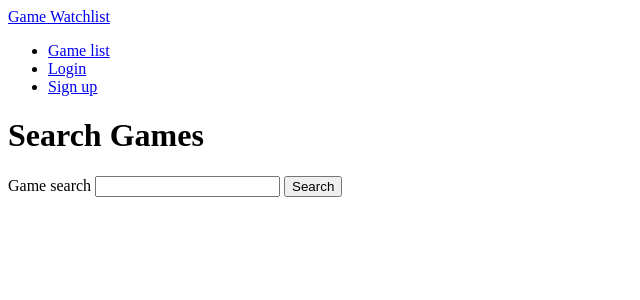
After one commit to jallen105/steam-price-checker, a Django app: page /game-list/ in a window 1280 px wide. The commit adds this page. Shown: the top 300 px of the page, without its empty margins (0-640 px from the left). Run offline with Django 5.2, Linux system fonts and the light colour scheme.

Commit message:
created the game list view and template. Can search and display list games.

```diff
--- a/main_app/templates/base.html
+++ b/main_app/templates/base.html
@@ -20,14 +20,17 @@
       <nav>
         <ul>
           {% if user.is_authenticated %}
-                <li><a href="{% url 'watchlist-index' %}">All Watchlists</a></li>
-                <li><a href="{% url 'watchlist-create' %}">Add a Watchlist</a></li>
+            <li><a href="{% url "game-list" %}">Game list</a></li>
+            <li><a href="{% url 'watchlist-index' %}">All Watchlists</a></li>
+            <li><a href="{% url 'watchlist-create' %}">Add a Watchlist</a></li>
+            <li>
                 <form id='logout-form' method='post' action="{% url "logout" %}">
                     {% csrf_token %}
                     <button type='submit' >Log out</button>
                 </form>
             </li>
-            {% else %}
+          {% else %}
+            <li><a href="{% url "game-list" %}">Game list</a></li>
             <li><a href="{% url 'home' %}">Login</a></li>
             <li><a href="{% url "signup" %}">Sign up</a></li>
           {% endif %}
--- /dev/null
+++ b/main_app/templates/game_list.html
@@ -0,0 +1,24 @@
+{% extends 'base.html' %}
+{% block content %}
+
+<h1>Search Games</h1>
+<form action="{% url 'game-list' %}" method="GET">
+  <label for="query">Game search</label>
+  <input id="query" name="query" type="text" required />
+  <button type="submit">Search</button>
+</form>
+
+{% if search_data %}
+  <h2>Result</h2>
+  <ul>
+    {% for game in search_data %}
+        <li>
+            <img src="{{game.icon}}" alt="{{game.name}} logo">
+            <p>{{game.name}}</p>
+        </li>
+    {% endfor %}
+  </ul>
+
+{% endif %}
+
+{% endblock %}
--- a/main_app/templates/main_app/watchlist_list.html
+++ b/main_app/templates/main_app/watchlist_list.html
@@ -10,7 +10,7 @@
 </section>
 
 <section class="card-container">
-  {% for watchlist in watchlist_list %}
+  {% for watchlist in user_watchlists %}
     <div class="card">
       <div class="card-bg"></div>
       <a href="{% url 'watchlist-detail' watchlist.id %}">
--- a/main_app/urls.py
+++ b/main_app/urls.py
@@ -9,4 +9,5 @@ urlpatterns = [
     path('watchlists/create/', views.WatchlistCreate.as_view(), name='watchlist-create'),
     path('watchlists/<int:pk>/update/', views.WatchlistUpdate.as_view(), name='watchlist-update'),
     path('watchlists/<int:pk>/delete/', views.WatchlistDelete.as_view(), name='watchlist-delete'),
+    path('game-list/', views.game_list, name='game-list')
 ]
--- a/main_app/views.py
+++ b/main_app/views.py
@@ -1,4 +1,7 @@
 from django.shortcuts import render, redirect
+from asgiref.sync import sync_to_async
+import httpx
+import logging
 from .models import Game, Watchlist, PriceCheck
 from django.views.generic.edit import CreateView, UpdateView, DeleteView
 from django.views.generic import ListView, DetailView
@@ -8,7 +11,8 @@ from django.contrib.auth.forms import UserCreationForm
 from django.contrib.auth.decorators import login_required
 from django.contrib.auth.mixins import LoginRequiredMixin
 
-from django.http import HttpResponse
+logger = logging.getLogger(__name__)
+STEAM_SEARCH = 'https://steamcommunity.com/actions/SearchApps/'
 
 # Create your views here.
 
@@ -44,9 +48,33 @@ class WatchlistUpdate(LoginRequiredMixin, UpdateView):
 class WatchlistIndex(LoginRequiredMixin, ListView):
     model = Watchlist
 
+    def get_context_data(self, **kwargs):
+        context = super().get_context_data(**kwargs)
+        context['user_watchlists'] = Watchlist.objects.filter(user = self.request.user)
+        return context
+
 class WatchlistDetail(LoginRequiredMixin, DetailView):
     model = Watchlist
 
 class WatchlistDelete(LoginRequiredMixin, DeleteView):
     model = Watchlist
     success_url = '/watchlists/'
+
+@sync_to_async
+def sync_render(request, template_name, context):
+    '''passes the async view into a sync view. This is to prevent the async to sync errors'''
+    return render(request, template_name, context)
+
+async def game_list(request):
+    query = request.GET.get('query')
+    search_data = None
+    if query:
+        async with httpx.AsyncClient(timeout=5.0) as client:
+            try:
+                resp = await client.get(f'{STEAM_SEARCH}{query}')
+                resp.raise_for_status()
+                search_data = resp.json()
+            except httpx.HTTPError:
+                logger.exception('Async Steam lookup failed for %s', query)
+                search_data = {'error': 'Could not fetch search data at this time.'}
+    return await sync_render(request, 'game_list.html', {'search_data': search_data})
```
Also changed, not shown: 2 other files.
